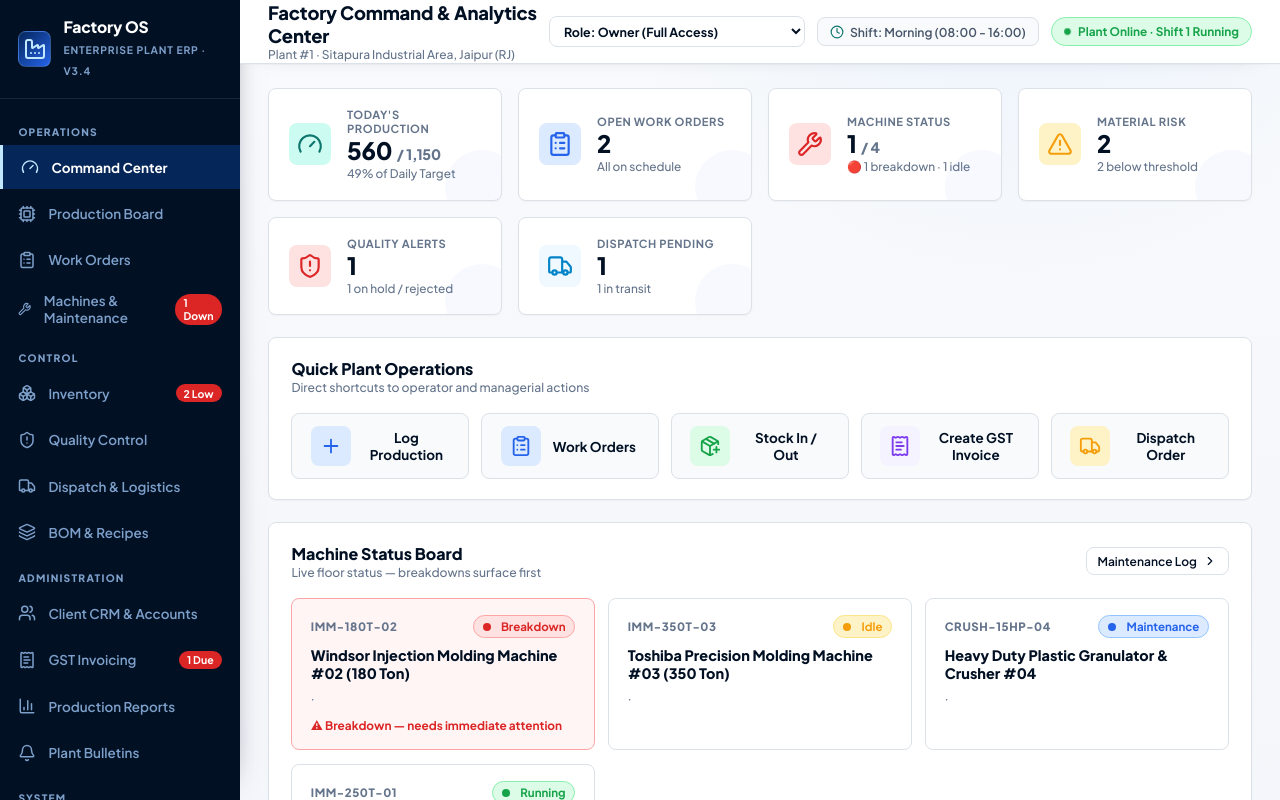
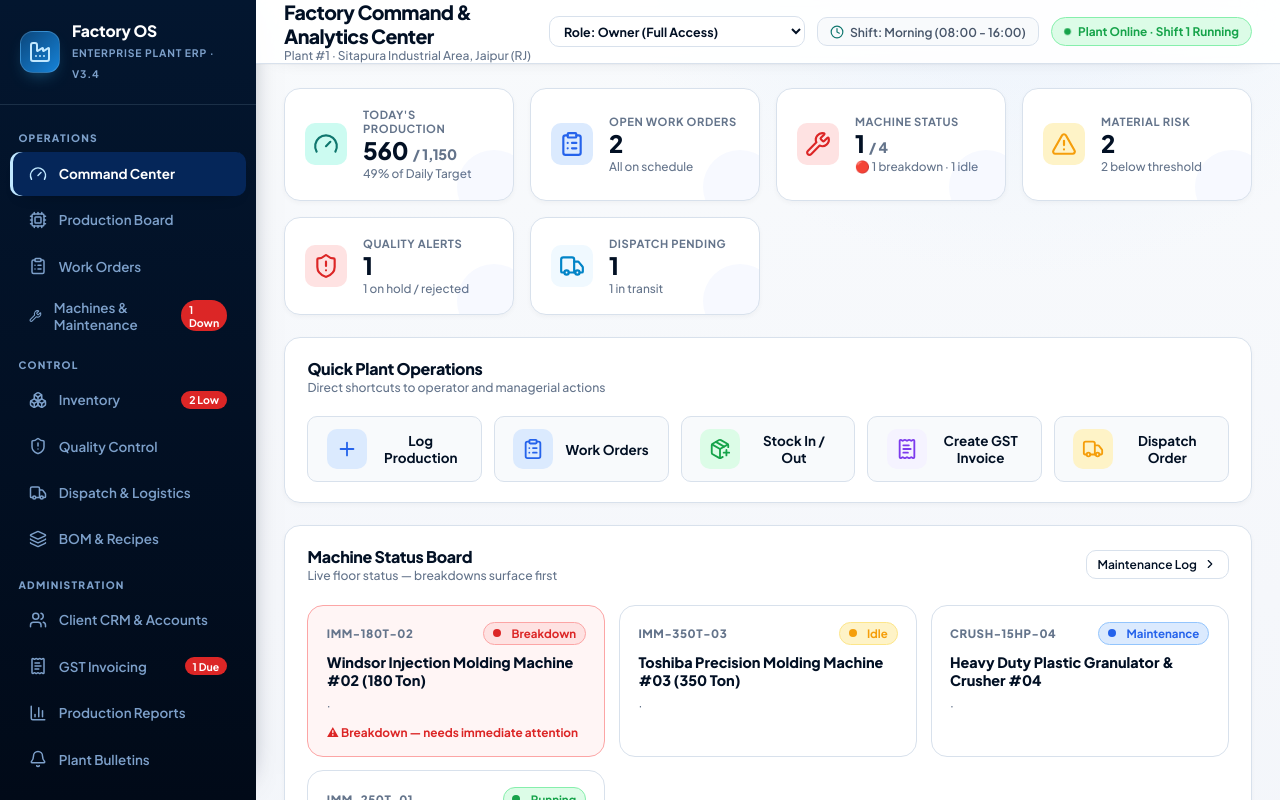
Before and after one commit to ayushrajputt03-create/factory, a React (Vite) app: page / in a window 1280 px wide. Shown: the top 800 px of the page. Built offline with nearby package versions, Linux system fonts and the light colour scheme.

Commit message:
Elevate UI to premium professional design

```diff
--- a/src/styles.css
+++ b/src/styles.css
@@ -946,3 +946,66 @@ tr.row-breakdown td {
   .page-title p { display: none; }
   .shift-badge { display: none; }
 }
+
+/* Premium executive surface */
+:root {
+  --radius-md: 10px;
+  --radius-lg: 16px;
+  --card-border: #d8e1ec;
+  --shadow-xs: 0 2px 5px rgb(15 23 42 / 0.035);
+  --shadow-sm: 0 10px 26px -18px rgb(15 23 42 / 0.24);
+}
+
+.sidebar {
+  width: 256px;
+  background: linear-gradient(180deg, #03162f 0%, #021024 52%, #010a18 100%);
+}
+
+.plant-brand {
+  padding: 1.35rem 1.25rem;
+  border-bottom-color: rgb(193 232 255 / 0.13);
+}
+
+.brand-icon {
+  width: 42px;
+  height: 42px;
+  border-radius: 13px;
+  background: linear-gradient(135deg, #0b477d, #1683d8);
+  box-shadow: 0 8px 20px -12px #38bdf8;
+}
+
+.nav-item {
+  margin: 0 0.65rem;
+  width: calc(100% - 1.3rem);
+  border-radius: 10px;
+}
+
+.nav-item.active {
+  border-left: 0;
+  box-shadow: inset 3px 0 var(--sidebar-indicator), 0 8px 18px -16px rgb(0 0 0 / 0.9);
+}
+
+.topbar {
+  background: rgb(255 255 255 / 0.9);
+  backdrop-filter: blur(16px);
+}
+
+.page-title h1 {
+  letter-spacing: -0.03em;
+  font-size: 1.22rem;
+}
+
+.panel, .metric-card, .machine-card {
+  border-radius: var(--radius-lg);
+}
+
+.panel-header { margin-bottom: 1.35rem; }
+.panel-title h3 { letter-spacing: -0.02em; }
+
+.btn-primary, .btn-outline, .btn-danger { border-radius: 10px; }
+
+.table-container { border-radius: 12px; }
+
+@media (max-width: 1100px) {
+  .sidebar { width: 226px; }
+}
```
